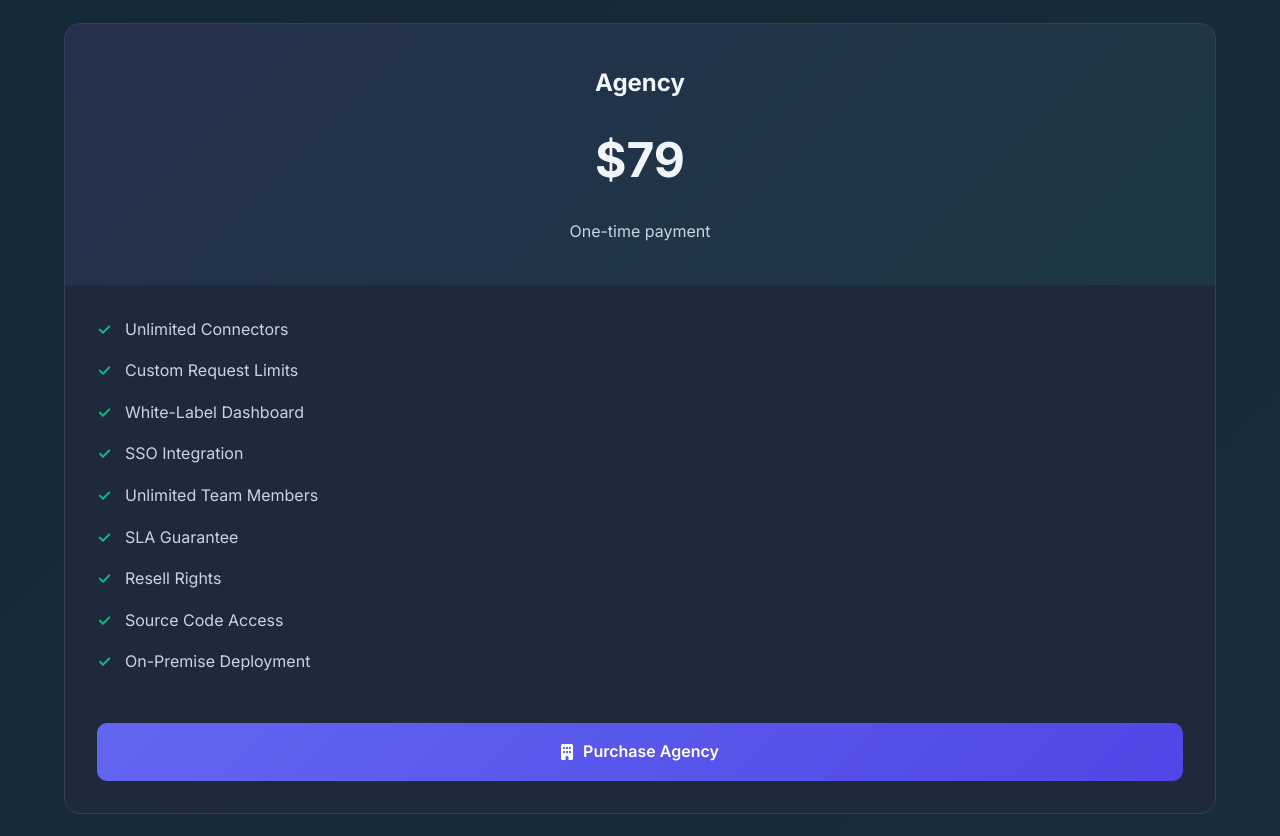
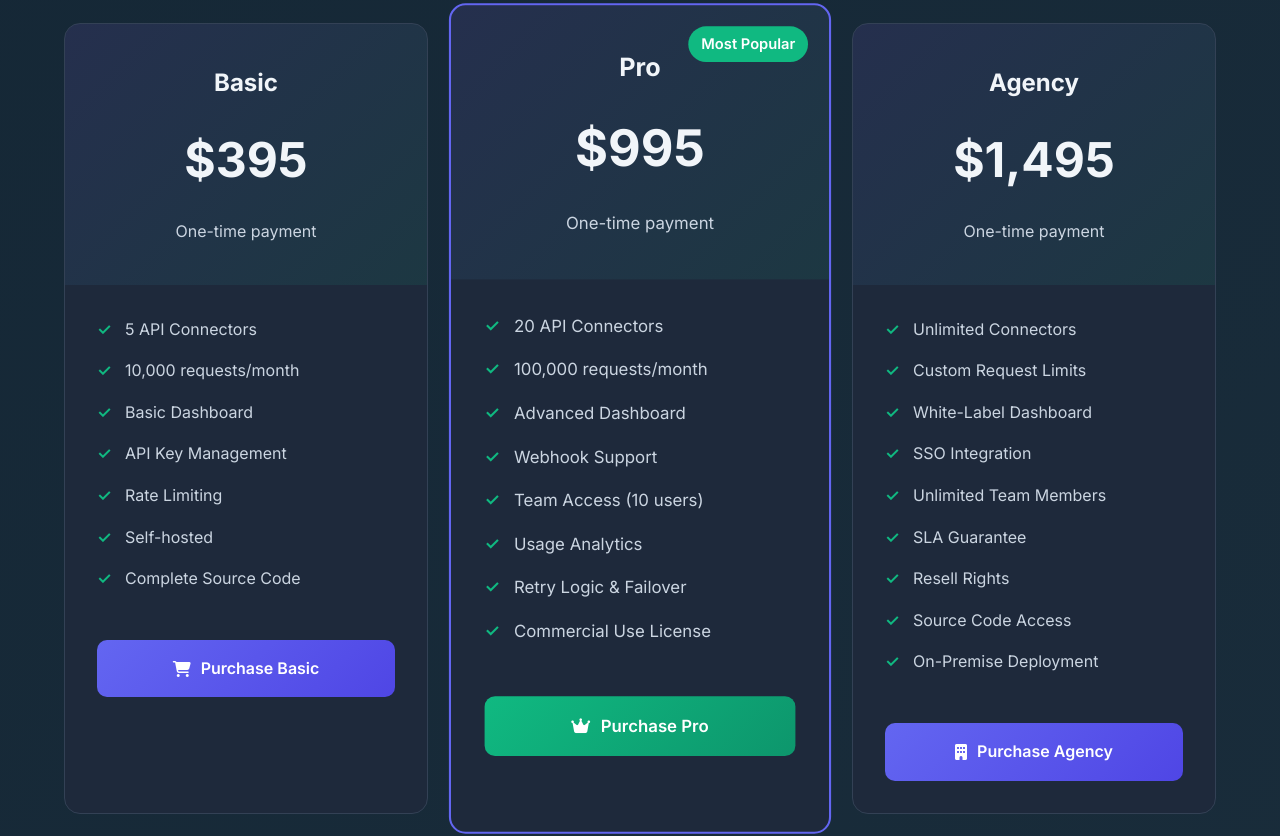
Before and after one commit to eyedolise/unifyapi, a plain HTML site: page index.html in a window 1280 px wide. Shown: the part 4640-5476 px from the top of the page. Drawn offline with Linux system fonts and the light colour scheme.

Commit message:
Add files via upload

```diff
--- a/index.html
+++ b/index.html
@@ -46,8 +46,8 @@
       "offers": {
         "@type": "AggregateOffer",
         "offerCount": "3",
-        "lowPrice": "499",
-        "highPrice": "4,999",
+        "lowPrice": "39",
+        "highPrice": "139",
         "priceCurrency": "USD",
         "availability": "https://schema.org/InStock",
         "hasMerchantReturnPolicy": {
@@ -131,9 +131,9 @@
         {
           "@type": "Offer",
           "name": "Basic License",
-          "price": "79",
+          "price": "39",
           "priceCurrency": "USD",
-          "url": "https://www.paypal.com/ncp/payment/8LMB4JMXDSQG4",
+          "url": "https://ko-fi.com/s/1e39d4195d",
           "availability": "https://schema.org/InStock",
           "priceValidUntil": "2026-12-31",
           "shippingDetails": {
@@ -182,7 +182,7 @@
           "name": "Pro License",
           "price": "79",
           "priceCurrency": "USD",
-          "url": "https://www.paypal.com/ncp/payment/8LMB4JMXDSQG4",
+          "url": "https://ko-fi.com/s/1a53ce993b",
           "availability": "https://schema.org/InStock",
           "priceValidUntil": "2026-12-31",
           "shippingDetails": {
@@ -229,9 +229,9 @@
         {
           "@type": "Offer",
           "name": "Agency White-Label",
-          "price": "79",
+          "price": "139",
           "priceCurrency": "USD",
-          "url": "https://www.paypal.com/ncp/payment/8LMB4JMXDSQG4",
+          "url": "https://ko-fi.com/s/9e14e5577c",
           "availability": "https://schema.org/InStock",
           "priceValidUntil": "2026-12-31",
           "shippingDetails": {
@@ -293,7 +293,7 @@
         "contactOption": "TollFree"
       },
       "sameAs": [
-        "https://www.paypal.com/ncp/payment/8LMB4JMXDSQG4",
+        "https://ko-fi.com/unifyapi",
         "https://tt.linkedin.com/in/kerwin-peters-5b9605384",
         "https://github.com/unifyapi"
       ]
@@ -1187,12 +1187,61 @@
             </div>
 
             <div class="pricing-grid">
+                <!-- Basic Tier -->
+                <div class="pricing-card">
+                    <div class="pricing-header">
+                        <div class="pricing-name">Basic</div>
+                        <div class="price">$395</div>
+                        <div class="price-period">One-time payment</div>
+                    </div>
+                    <ul class="pricing-features">
+                        <li>5 API Connectors</li>
+                        <li>10,000 requests/month</li>
+                        <li>Basic Dashboard</li>
+                        <li>API Key Management</li>
+
+                        <li>Rate Limiting</li>
+                        <li>Self-hosted</li>
+                        <li>Complete Source Code</li>
+                    </ul>
+                    <div style="padding: 0 32px 32px;">
+                        <a href="https://www.paypal.com/ncp/payment/GNZVEJG33T5A2" class="btn" style="width: 100%; justify-content: center;" target="_blank">
+                            <i class="fas fa-shopping-cart"></i> Purchase Basic
+                        </a>
+                    </div>
+                </div>
+
+                <!-- Pro Tier (Featured) -->
+                <div class="pricing-card featured">
+                    <div class="pricing-badge">Most Popular</div>
+                    <div class="pricing-header">
+                        <div class="pricing-name">Pro</div>
+                        <div class="price">$995</div>
+                        <div class="price-period">One-time payment</div>
+                    </div>
+                    <ul class="pricing-features">
+                        <li>20 API Connectors</li>
+                        <li>100,000 requests/month</li>
+                        <li>Advanced Dashboard</li>
+                        <li>Webhook Support</li>
+                        <li>Team Access (10 users)</li>
+                        <li>Usage Analytics</li>
+
+                        <li>Retry Logic & Failover</li>
+                        <li>Commercial Use License</li>
+                    </ul>
+                    <div style="padding: 0 32px 32px;">
+                        <a href="https://www.paypal.com/ncp/payment/EKNNULWW6ZUWE" class="btn" style="width: 100%; justify-content: center; background: linear-gradient(135deg, var(--secondary) 0%, #0d966c 100%);" target="_blank">
+                            <i class="fas fa-crown"></i> Purchase Pro
+                        </a>
+                    </div>
+                </div>
 
                 <!-- Agency Tier -->
                 <div class="pricing-card">
                     <div class="pricing-header">
                         <div class="pricing-name">Agency</div>
-                        <div class="price">$79</div>
+                        <div class="price">$1,495</div>
                         <div class="price-period">One-time payment</div>
                     </div>
                     <ul class="pricing-features">
```
